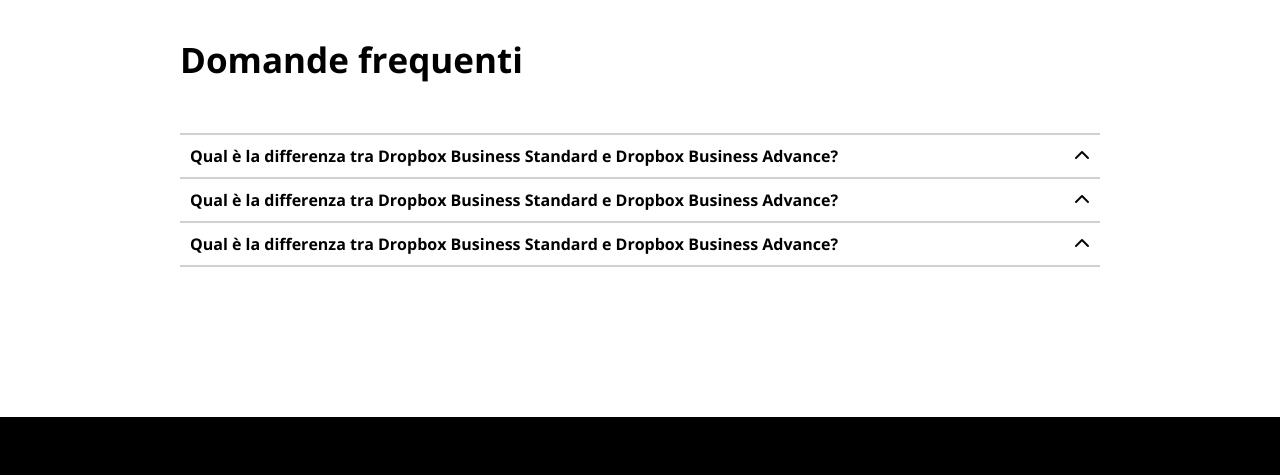
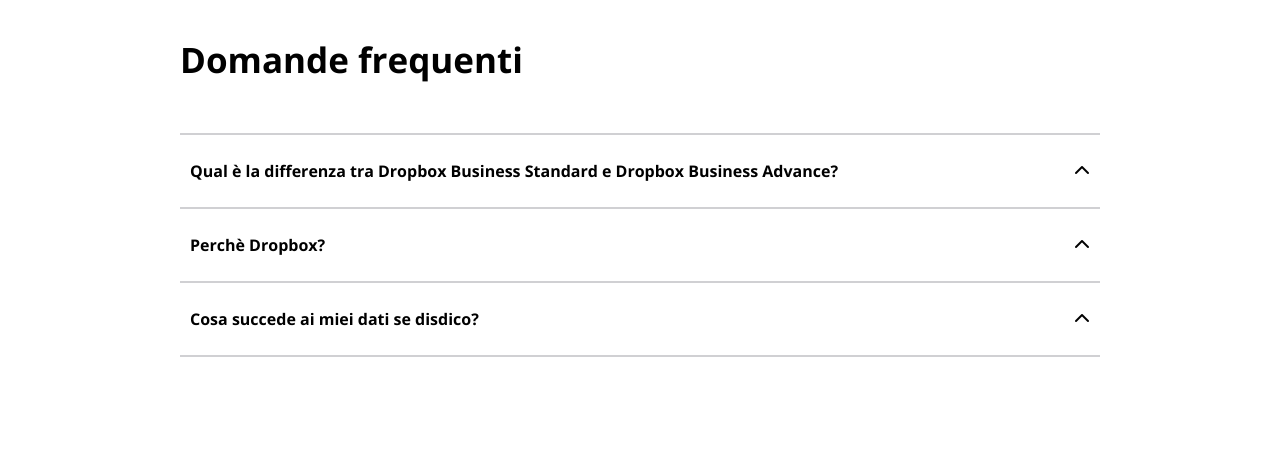
Before and after one commit to jiemarabanzado/htmlcss-dropbox, a plain HTML site: page index.html in a window 1280 px wide. Shown: the part 5280-5755 px from the top of the page. Drawn offline with nearby package versions, Linux system fonts and the light colour scheme.

Commit message:
ulteriori modifiche faq

```diff
--- a/index.html
+++ b/index.html
@@ -317,7 +317,7 @@
                     </li>
                     <li class="domanda">
                         <label for="second">
-                            <h4>Qual è la differenza tra Dropbox Business Standard e Dropbox Business Advance?</h4>
+                            <h4>Perchè Dropbox?</h4>
                             <span class="accordion-icon"><i class="fa-solid fa-chevron-down"></i></span>
                         </label>
                         <input type="checkbox" name="accordion" id="second">
@@ -325,7 +325,7 @@
                     </li>
                     <li class="domanda">
                         <label for="third">
-                            <h4>Qual è la differenza tra Dropbox Business Standard e Dropbox Business Advance?</h4>
+                            <h4>Cosa succede ai miei dati se disdico?</h4>
                             <span class="accordion-icon"><i class="fa-solid fa-chevron-down"></i></span>
                         </label>
                         <input type="checkbox" name="accordion" id="third">
--- a/style.css
+++ b/style.css
@@ -379,7 +379,7 @@ header{
     border-bottom: 2px solid #d0d0d3;
 }
 .domanda label{
-    padding: 10px;
+    padding: 25px 10px;
     display: flex;
     align-items: center;
     justify-content: space-between;
@@ -397,7 +397,7 @@ header{
     transition: max-height 0.5s;
 }
 .faq-list label + input[type="checkbox"]:checked + .risposta{
-    max-height: 70px;
+    max-height: 90px;
 }
 .faq-list label + input[type="checkbox"]:checked + .accordion-icon{
     transform: rotate(360deg);
```
